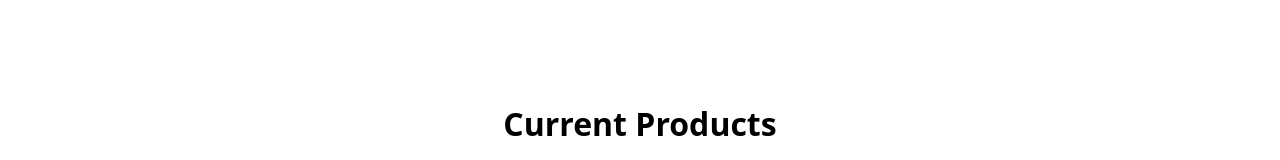
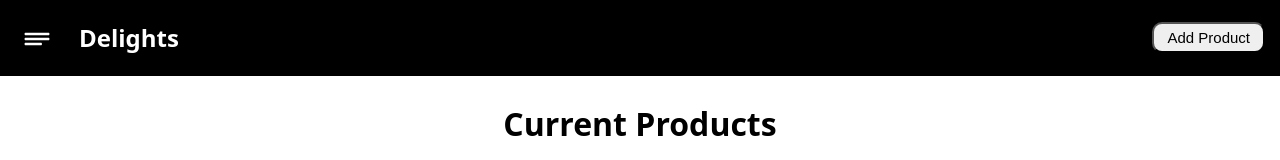
Before and after one commit to FaznaS/Delights, a React (Vite) app in the folder frontend/: page /view in a window 1280 px wide. Shown: the top 160 px of the page. Built offline with nearby package versions, Linux system fonts and the light colour scheme; no server answers.

Commit message:
Updated Admin View

```diff
--- a/frontend/src/pages/AdminLayout.jsx
+++ b/frontend/src/pages/AdminLayout.jsx
@@ -5,6 +5,7 @@ import { useProductStore } from '../store/product'
 import { FaCartShopping } from "react-icons/fa6";
 import { BiSolidFoodMenu } from "react-icons/bi";
 import Header from '../components/AdminHeader';
+import AdminHeader from '../components/AdminHeader';
 
 const AdminDashboard = () => {
   const [isSideBarOpen, setIsSideBarOpen] = useState(false);
@@ -23,6 +24,8 @@ const AdminDashboard = () => {
 
   return (
     <div>
+      <AdminHeader />
+
       <Header toggleSidebar={toggleSidebar} isSideBarOpen={isSideBarOpen} />
 
       {isSideBarOpen && (
--- a/frontend/src/pages/ProductList.jsx
+++ b/frontend/src/pages/ProductList.jsx
@@ -3,6 +3,7 @@ import { Link } from 'react-router-dom'
 import { useProductStore } from '../store/product'
 import Modal from '../components/Modal';
 import ProductListItem from '../components/ProductListItem';
+import AdminLayout from '../pages/AdminLayout';
 
 const ProductList = () => {
     const {fetchProducts, products} = useProductStore();
@@ -14,6 +15,8 @@ const ProductList = () => {
     console.log(products);
 
     return (
+      <>
+        <AdminLayout />
         <div className='content-container'>
           <h1>Current Products</h1>
 
@@ -41,6 +44,7 @@ const ProductList = () => {
 
           <Modal/>
         </div>
+      </>
     )
 }
 
```
